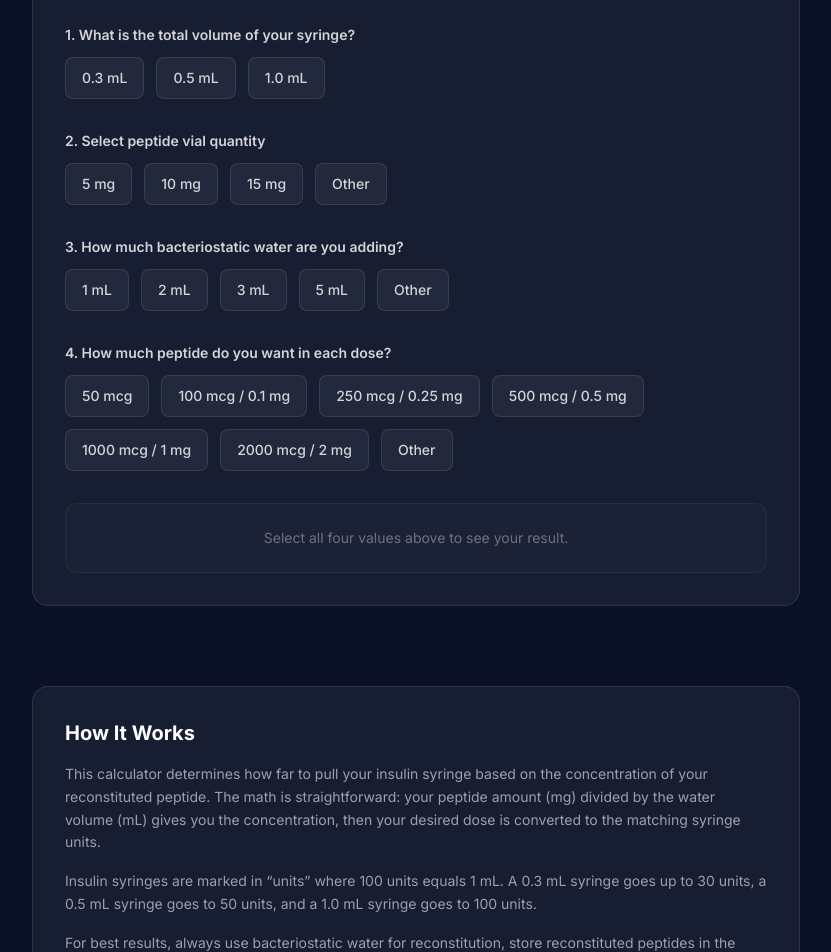
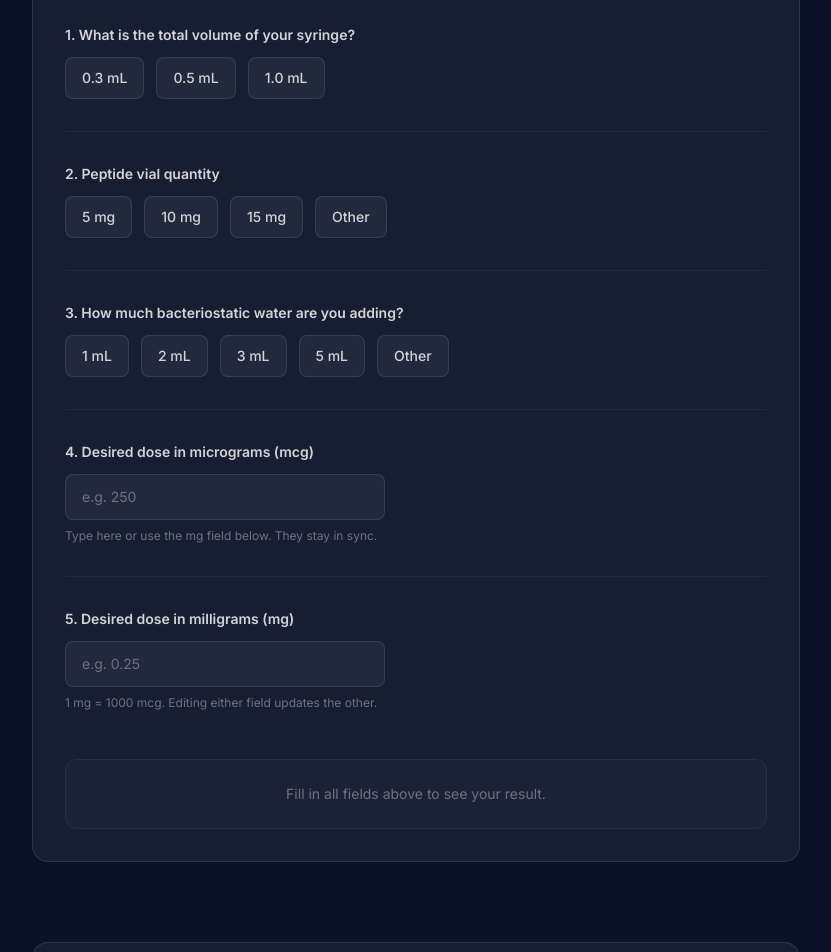
Before and after one commit to protocolsbyjames/protocols-by-james-website, a Next.js app: page /calculator in a window 1280 px wide. Shown: the part 420-1372 px from the top of the page, without its empty margins (224-1055 px from the left). Built offline with nearby package versions, Linux system fonts and the light colour scheme.

Commit message:
Redesign peptide calculator: 5 sections, synced mcg/mg, syringe visual, unit reference

```diff
--- a/src/app/calculator/page.tsx
+++ b/src/app/calculator/page.tsx
@@ -27,13 +27,13 @@ export default function CalculatorPage() {
         </div>
       </section>
 
-      <section className="pb-20 px-6">
+      <section className="pb-12 px-6">
         <div className="max-w-3xl mx-auto">
           <div className="bg-white/5 border border-white/10 rounded-2xl p-8">
             <h2 className="text-xl font-bold mb-4">How It Works</h2>
             <div className="space-y-4 text-zinc-400 text-sm leading-relaxed">
               <p>
-                This calculator determines how far to pull your insulin syringe based on the concentration of your reconstituted peptide. The math is straightforward: your peptide amount (mg) divided by the water volume (mL) gives you the concentration, then your desired dose is converted to the matching syringe units.
+                This calculator determines how far to pull your insulin syringe based on the concentration of your reconstituted peptide. Your peptide amount (mg) divided by the water volume (mL) gives you the concentration, and your desired dose is converted to the matching syringe units.
               </p>
               <p>
                 Insulin syringes are marked in &ldquo;units&rdquo; where 100 units equals 1 mL. A 0.3 mL syringe goes up to 30 units, a 0.5 mL syringe goes to 50 units, and a 1.0 mL syringe goes to 100 units.
@@ -45,6 +45,34 @@ export default function CalculatorPage() {
           </div>
         </div>
       </section>
+
+      <section className="pb-20 px-6">
+        <div className="max-w-3xl mx-auto">
+          <div className="bg-white/5 border border-white/10 rounded-2xl p-8">
+            <h2 className="text-xl font-bold mb-4">Quick Unit Reference</h2>
+            <div className="grid sm:grid-cols-3 gap-6">
+              <div>
+                <p className="text-amber-400 font-bold text-lg mb-1">Volume</p>
+                <p className="text-zinc-400 text-sm">
+                  1 mL and 1 cc are the same measurement. They can be used interchangeably.
+                </p>
+              </div>
+              <div>
+                <p className="text-amber-400 font-bold text-lg mb-1">Syringe Units</p>
+                <p className="text-zinc-400 text-sm">
+                  100 units on an insulin syringe is equal to 1 mL (1 cc). 50 units = 0.5 mL, 10 units = 0.1 mL.
+                </p>
+              </div>
+              <div>
+                <p className="text-amber-400 font-bold text-lg mb-1">Weight</p>
+                <p className="text-zinc-400 text-sm">
+                  1 mg (milligram) = 1,000 mcg (micrograms). Most peptide doses are measured in mcg.
+                </p>
+              </div>
+            </div>
+          </div>
+        </div>
+      </section>
     </main>
   );
 }
--- a/src/components/PeptideCalculator.tsx
+++ b/src/components/PeptideCalculator.tsx
@@ -20,15 +20,6 @@ const WATER_OPTIONS = [
   { label: "2 mL", value: 2 },
   { label: "3 mL", value: 3 },
   { label: "5 mL", value: 5 },
-];
-
-const DOSE_OPTIONS = [
-  { label: "50 mcg", value: 50 },
-  { label: "100 mcg / 0.1 mg", value: 100 },
-  { label: "250 mcg / 0.25 mg", value: 250 },
-  { label: "500 mcg / 0.5 mg", value: 500 },
-  { label: "1000 mcg / 1 mg", value: 1000 },
-  { label: "2000 mcg / 2 mg", value: 2000 },
 ];
 
 function OptionButton({
@@ -55,6 +46,175 @@ function OptionButton({
   );
 }
 
+/* ── SVG Syringe ── */
+function SyringeVisual({
+  fillPercent,
+  units,
+  maxUnits,
+}: {
+  fillPercent: number;
+  units: number;
+  maxUnits: number;
+}) {
+  // Syringe dimensions
+  const bodyTop = 40;
+  const bodyBottom = 260;
+  const bodyHeight = bodyBottom - bodyTop;
+  const bodyLeft = 55;
+  const bodyRight = 105;
+  const bodyWidth = bodyRight - bodyLeft;
+  const centerX = (bodyLeft + bodyRight) / 2;
+
+  // Fill from bottom up
+  const clampedPercent = Math.min(Math.max(fillPercent, 0), 100);
+  const fillHeight = (clampedPercent / 100) * bodyHeight;
+  const fillTop = bodyBottom - fillHeight;
+
+  // Tick marks
+  const tickCount = maxUnits / 10;
+  const ticks = [];
+  for (let i = 0; i <= tickCount; i++) {
+    const unitVal = i * 10;
+    const y = bodyBottom - (i / tickCount) * bodyHeight;
+    const isMajor = unitVal % (maxUnits <= 30 ? 10 : 20) === 0;
+    ticks.push({ y, unitVal, isMajor });
+  }
+
+  // Where the fill line sits (for the indicator arrow)
+  const fillLineY = fillTop;
+
+  return (
+    <svg
+      viewBox="0 0 160 310"
+      className="w-full max-w-[160px] h-auto"
+      role="img"
+      aria-label={`Syringe filled to ${units} units`}
+    >
+      {/* Plunger rod */}
+      <rect x={centerX - 3} y={2} width={6} height={bodyTop - 2} rx={2} fill="#555" />
+      {/* Plunger handle */}
+      <rect x={centerX - 18} y={0} width={36} height={8} rx={3} fill="#777" />
+
+      {/* Barrel outer */}
+      <rect
+        x={bodyLeft - 2}
+        y={bodyTop - 2}
+        width={bodyWidth + 4}
+        height={bodyHeight + 4}
+        rx={4}
+        fill="none"
+        stroke="#555"
+        strokeWidth={1.5}
+      />
+      {/* Barrel inner (glass look) */}
+      <rect
+        x={bodyLeft}
+        y={bodyTop}
+        width={bodyWidth}
+        height={bodyHeight}
+        rx={3}
+        fill="rgba(255,255,255,0.03)"
+      />
+
+      {/* Fill liquid */}
+      {clampedPercent > 0 && (
+        <rect
+          x={bodyLeft + 1}
+          y={fillTop}
+          width={bodyWidth - 2}
+          height={fillHeight}
+          rx={2}
+          fill="url(#liquidGradient)"
+          className="transition-all duration-500 ease-out"
+        />
+      )}
+
+      {/* Tick marks + labels */}
+      {ticks.map(({ y, unitVal, isMajor }) => (
+        <g key={unitVal}>
+          <line
+            x1={bodyLeft - (isMajor ? 10 : 5)}
+            y1={y}
+            x2={bodyLeft}
+            y2={y}
+            stroke={isMajor ? "#888" : "#555"}
+            strokeWidth={isMajor ? 1.2 : 0.8}
+          />
+          {isMajor && (
+            <text
+              x={bodyLeft - 14}
+              y={y + 3.5}
+              textAnchor="end"
+              fill="#999"
+              fontSize={9}
+              fontFamily="monospace"
+            >
+              {unitVal}
+            </text>
+          )}
+        </g>
+      ))}
+
+      {/* Fill line indicator */}
+      {clampedPercent > 0 && clampedPercent <= 100 && (
+        <g>
+          <line
+            x1={bodyRight + 4}
+            y1={fillLineY}
+            x2={bodyRight + 20}
+            y2={fillLineY}
+            stroke="#fbbf24"
+            strokeWidth={1.5}
+          />
+          <polygon
+            points={`${bodyRight + 4},${fillLineY} ${bodyRight + 10},${fillLineY - 3} ${bodyRight + 10},${fillLineY + 3}`}
+            fill="#fbbf24"
+          />
+          <text
+            x={bodyRight + 24}
+            y={fillLineY + 4}
+            fill="#fbbf24"
+            fontSize={11}
+            fontWeight="bold"
+            fontFamily="monospace"
+          >
+            {units}u
+          </text>
+        </g>
+      )}
+
+      {/* Needle hub */}
+      <rect
+        x={centerX - 8}
+        y={bodyBottom + 2}
+        width={16}
+        height={14}
+        rx={2}
+        fill="#666"
+      />
+      {/* Needle */}
+      <line
+        x1={centerX}
+        y1={bodyBottom + 16}
+        x2={centerX}
+        y2={bodyBottom + 46}
+        stroke="#999"
+        strokeWidth={1.5}
+        strokeLinecap="round"
+      />
+
+      {/* Gradient definition */}
+      <defs>
+        <linearGradient id="liquidGradient" x1="0" y1="0" x2="1" y2="0">
+          <stop offset="0%" stopColor="rgba(251, 191, 36, 0.35)" />
+          <stop offset="50%" stopColor="rgba(251, 191, 36, 0.5)" />
+          <stop offset="100%" stopColor="rgba(251, 191, 36, 0.35)" />
+        </linearGradient>
+      </defs>
+    </svg>
+  );
+}
+
 export default function PeptideCalculator() {
   const [syringeVolume, setSyringeVolume] = useState<number | null>(null);
   const [vialMg, setVialMg] = useState<number | null>(null);
@@ -63,32 +223,65 @@ export default function PeptideCalculator() {
   const [waterMl, setWaterMl] = useState<number | null>(null);
   const [waterCustom, setWaterCustom] = useState("");
   const [showWaterCustom, setShowWaterCustom] = useState(false);
-  const [doseMcg, setDoseMcg] = useState<number | null>(null);
-  const [doseCustom, setDoseCustom] = useState("");
-  const [doseUnit, setDoseUnit] = useState<"mcg" | "mg">("mcg");
-  const [showDoseCustom, setShowDoseCustom] = useState(false);
+  const [doseMcgInput, setDoseMcgInput] = useState("");
+  const [doseMgInput, setDoseMgInput] = useState("");
+  const [lastDoseSource, setLastDoseSource] = useState<"mcg" | "mg" | null>(
+    null
+  );
 
-  const effectiveVial = showVialCustom ? parseFloat(vialCustom) || null : vialMg;
+  const effectiveVial = showVialCustom
+    ? parseFloat(vialCustom) || null
+    : vialMg;
   const effectiveWater = showWaterCustom
     ? parseFloat(waterCustom) || null
     : waterMl;
-  const effectiveDose = showDoseCustom
-    ? (() => {
-        const val = parseFloat(doseCustom);
-        if (!val) return null;
-        return doseUnit === "mg" ? val * 1000 : val;
-      })()
-    : doseMcg;
+
+  // Dose: mcg and mg stay in sync
+  const effectiveDoseMcg = useMemo(() => {
+    if (lastDoseSource === "mg") {
+      const mg = parseFloat(doseMgInput);
+      return mg ? mg * 1000 : null;
+    }
+    const mcg = parseFloat(doseMcgInput);
+    return mcg || null;
+  }, [doseMcgInput, doseMgInput, lastDoseSource]);
+
+  function handleMcgChange(val: string) {
+    setDoseMcgInput(val);
+    setLastDoseSource("mcg");
+    const num = parseFloat(val);
+    if (num) {
+      setDoseMgInput((num / 1000).toString());
+    } else {
+      setDoseMgInput("");
+    }
+  }
+
+  function handleMgChange(val: string) {
+    setDoseMgInput(val);
+    setLastDoseSource("mg");
+    const num = parseFloat(val);
+    if (num) {
+      setDoseMcgInput((num * 1000).toString());
+    } else {
+      setDoseMcgInput("");
+    }
+  }
 
   const result = useMemo(() => {
-    if (!syringeVolume || !effectiveVial || !effectiveWater || !effectiveDose) {
+    if (
+      !syringeVolume ||
+      !effectiveVial ||
+      !effectiveWater ||
+      !effectiveDoseMcg
+    ) {
       return null;
     }
 
     const concentrationMgPerMl = effectiveVial / effectiveWater;
-    const doseMg = effectiveDose / 1000;
+    const doseMg = effectiveDoseMcg / 1000;
     const doseMl = doseMg / concentrationMgPerMl;
-    const syringeUnits = doseMl * 100; // 1 mL = 100 units on insulin syringe
+    const syringeUnits = doseMl * 100;
     const syringeMax =
       SYRINGE_OPTIONS.find((s) => s.value === syringeVolume)?.units ?? 100;
 
@@ -98,11 +291,15 @@ export default function PeptideCalculator() {
       syringeMax,
       overCapacity: syringeUnits > syringeMax,
       concentrationMgPerMl: concentrationMgPerMl.toFixed(2),
+      fillPercent: (syringeUnits / syringeMax) * 100,
     };
-  }, [syringeVolume, effectiveVial, effectiveWater, effectiveDose]);
+  }, [syringeVolume, effectiveVial, effectiveWater, effectiveDoseMcg]);
+
+  const inputClass =
+    "w-full bg-white/5 border border-white/10 rounded-lg px-4 py-3 text-white placeholder-zinc-500 focus:outline-none focus:border-amber-400/50 text-sm";
 
   return (
-    <div className="bg-white/5 border border-white/10 rounded-2xl p-8">
+    <div className="bg-white/5 border border-white/10 rounded-2xl p-6 md:p-8">
       <div className="flex items-center gap-3 mb-8">
         <div className="w-10 h-10 rounded-lg bg-amber-400/10 flex items-center justify-center">
           <Calculator className="w-5 h-5 text-amber-400" />
@@ -115,8 +312,9 @@ export default function PeptideCalculator() {
         </div>
       </div>
 
-      {/* Step 1: Syringe Volume */}
-      <div className="mb-8">
+      <div className="space-y-8">
+        {/* Section 1: Syringe Volume */}
+        <div className="border-b border-white/5 pb-8">
           <label className="block text-sm font-semibold text-zinc-300 mb-3">
             1. What is the total volume of your syringe?
           </label>
@@ -132,10 +330,10 @@ export default function PeptideCalculator() {
           </div>
         </div>
 
-      {/* Step 2: Vial Quantity */}
-      <div className="mb-8">
+        {/* Section 2: Vial Quantity */}
+        <div className="border-b border-white/5 pb-8">
           <label className="block text-sm font-semibold text-zinc-300 mb-3">
-          2. Select peptide vial quantity
+            2. Peptide vial quantity
           </label>
           <div className="flex flex-wrap gap-3">
             {VIAL_OPTIONS.map((opt) => (
@@ -166,14 +364,14 @@ export default function PeptideCalculator() {
                 placeholder="Enter vial quantity (mg)"
                 value={vialCustom}
                 onChange={(e) => setVialCustom(e.target.value)}
-              className="w-full max-w-xs bg-white/5 border border-white/10 rounded-lg px-4 py-2.5 text-sm text-white placeholder-zinc-500 focus:outline-none focus:border-amber-400/50"
+                className={`${inputClass} max-w-xs`}
               />
             </div>
           )}
         </div>
 
-      {/* Step 3: Bacteriostatic Water */}
-      <div className="mb-8">
+        {/* Section 3: Bacteriostatic Water */}
+        <div className="border-b border-white/5 pb-8">
           <label className="block text-sm font-semibold text-zinc-300 mb-3">
             3. How much bacteriostatic water are you adding?
           </label>
@@ -206,78 +404,50 @@ export default function PeptideCalculator() {
                 placeholder="Enter water amount (mL)"
                 value={waterCustom}
                 onChange={(e) => setWaterCustom(e.target.value)}
-              className="w-full max-w-xs bg-white/5 border border-white/10 rounded-lg px-4 py-2.5 text-sm text-white placeholder-zinc-500 focus:outline-none focus:border-amber-400/50"
+                className={`${inputClass} max-w-xs`}
               />
             </div>
           )}
         </div>
 
-      {/* Step 4: Dose */}
-      <div className="mb-8">
+        {/* Section 4: Dose in mcg */}
+        <div className="border-b border-white/5 pb-8">
           <label className="block text-sm font-semibold text-zinc-300 mb-3">
-          4. How much peptide do you want in each dose?
+            4. Desired dose in micrograms (mcg)
           </label>
-        <div className="flex flex-wrap gap-3">
-          {DOSE_OPTIONS.map((opt) => (
-            <OptionButton
-              key={opt.value}
-              label={opt.label}
-              selected={!showDoseCustom && doseMcg === opt.value}
-              onClick={() => {
-                setDoseMcg(opt.value);
-                setShowDoseCustom(false);
-                setDoseCustom("");
-              }}
-            />
-          ))}
-          <OptionButton
-            label="Other"
-            selected={showDoseCustom}
-            onClick={() => {
-              setShowDoseCustom(true);
-              setDoseMcg(null);
-            }}
-          />
-        </div>
-        {showDoseCustom && (
-          <div className="mt-3 flex items-center gap-3">
           <input
             type="number"
-              placeholder={`Enter dose (${doseUnit})`}
-              value={doseCustom}
-              onChange={(e) => setDoseCustom(e.target.value)}
-              className="w-full max-w-xs bg-white/5 border border-white/10 rounded-lg px-4 py-2.5 text-sm text-white placeholder-zinc-500 focus:outline-none focus:border-amber-400/50"
+            placeholder="e.g. 250"
+            value={doseMcgInput}
+            onChange={(e) => handleMcgChange(e.target.value)}
+            className={`${inputClass} max-w-xs`}
           />
-            <div className="flex rounded-lg overflow-hidden border border-white/10">
-              <button
-                type="button"
-                onClick={() => setDoseUnit("mcg")}
-                className={`px-3 py-2.5 text-xs font-semibold transition-colors ${
-                  doseUnit === "mcg"
-                    ? "bg-amber-400 text-[#0b1227]"
-                    : "bg-white/5 text-zinc-400 hover:text-white"
-                }`}
-              >
-                mcg
-              </button>
-              <button
-                type="button"
-                onClick={() => setDoseUnit("mg")}
-                className={`px-3 py-2.5 text-xs font-semibold transition-colors ${
-                  doseUnit === "mg"
-                    ? "bg-amber-400 text-[#0b1227]"
-                    : "bg-white/5 text-zinc-400 hover:text-white"
-                }`}
-              >
-                mg
-              </button>
+          <p className="text-zinc-500 text-xs mt-2">
+            Type here or use the mg field below. They stay in sync.
+          </p>
         </div>
+
+        {/* Section 5: Dose in mg */}
+        <div className="pb-2">
+          <label className="block text-sm font-semibold text-zinc-300 mb-3">
+            5. Desired dose in milligrams (mg)
+          </label>
+          <input
+            type="number"
+            placeholder="e.g. 0.25"
+            value={doseMgInput}
+            onChange={(e) => handleMgChange(e.target.value)}
+            className={`${inputClass} max-w-xs`}
+          />
+          <p className="text-zinc-500 text-xs mt-2">
+            1 mg = 1000 mcg. Editing either field updates the other.
+          </p>
         </div>
-        )}
       </div>
 
       {/* Result */}
-      {result && (
+      <div className="mt-10">
+        {result ? (
           <div
             className={`rounded-xl p-6 ${
               result.overCapacity
@@ -293,7 +463,7 @@ export default function PeptideCalculator() {
                     Syringe volume is not sufficient
                   </p>
                   <p className="text-zinc-400 text-sm">
-                  Your dose of {effectiveDose} mcg requires{" "}
+                    Your dose of {effectiveDoseMcg} mcg requires{" "}
                     {result.syringeUnits} units ({result.doseMl} mL), which
                     exceeds your {syringeVolume} mL syringe capacity of{" "}
                     {result.syringeMax} units. Try a larger syringe, more
@@ -302,33 +472,47 @@ export default function PeptideCalculator() {
                 </div>
               </div>
             ) : (
-            <div>
+              <div className="flex flex-col md:flex-row items-center gap-8">
+                {/* Syringe graphic */}
+                <div className="flex-shrink-0">
+                  <SyringeVisual
+                    fillPercent={result.fillPercent}
+                    units={result.syringeUnits}
+                    maxUnits={result.syringeMax}
+                  />
+                </div>
+
+                {/* Text result */}
+                <div className="text-center md:text-left">
                   <p className="text-zinc-400 text-sm mb-2">
                     To have a dose of{" "}
                     <span className="text-white font-semibold">
-                  {effectiveDose} mcg
+                      {effectiveDoseMcg} mcg ({(effectiveDoseMcg! / 1000).toFixed(
+                        2
+                      )}{" "}
+                      mg)
                     </span>
                     , pull the syringe to:
                   </p>
-              <p className="text-amber-400 text-4xl font-bold mb-1">
+                  <p className="text-amber-400 text-5xl font-bold mb-2">
                     {result.syringeUnits} units
                   </p>
                   <p className="text-zinc-500 text-sm">
-                ({result.doseMl} mL &middot; Concentration:{" "}
-                {result.concentrationMgPerMl} mg/mL)
+                    {result.doseMl} mL &middot; Concentration:{" "}
+                    {result.concentrationMgPerMl} mg/mL
+                  </p>
+                </div>
+              </div>
+            )}
+          </div>
+        ) : (
+          <div className="rounded-xl p-6 bg-white/[0.02] border border-white/5 text-center">
+            <p className="text-zinc-500 text-sm">
+              Fill in all fields above to see your result.
             </p>
           </div>
         )}
       </div>
-      )}
-
-      {!result && (
-        <div className="rounded-xl p-6 bg-white/[0.02] border border-white/5 text-center">
-          <p className="text-zinc-500 text-sm">
-            Select all four values above to see your result.
-          </p>
-        </div>
-      )}
     </div>
   );
 }
```
Lines whose indentation alone changed are shown as unchanged.
